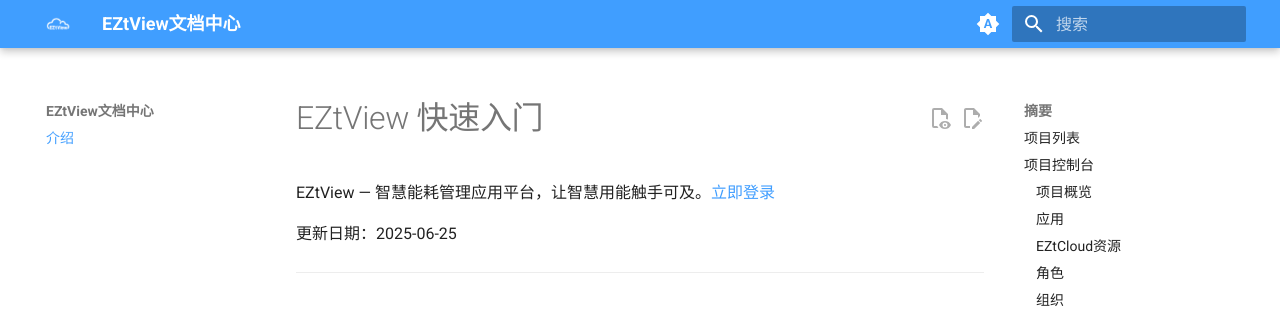
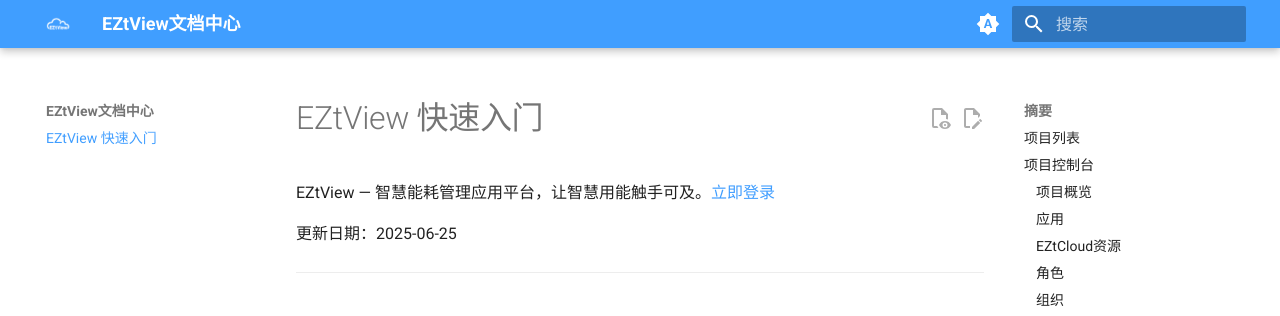
Before and after one commit to children1987/eztview-docs, an MkDocs documentation site: the page built from docs/index.md, in a window 1280 px wide. Shown: the top 316 px of the page. Built offline with MkDocs 1.6.1 and Material for MkDocs 9.7.7, drawn with Linux system fonts in a browser that asks for light colours.

Commit message:
目录文本修改

```diff
--- a/mkdocs.yml
+++ b/mkdocs.yml
@@ -66,4 +66,4 @@ copyright: Copyright &copy; 2017 - 2025 www.hotanzn.com
 edit_uri: https://github.com/children1987/eztview-docs/tree/main/docs
 
 nav:
-  - 介绍: index.md
+  - EZtView 快速入门: index.md
```
